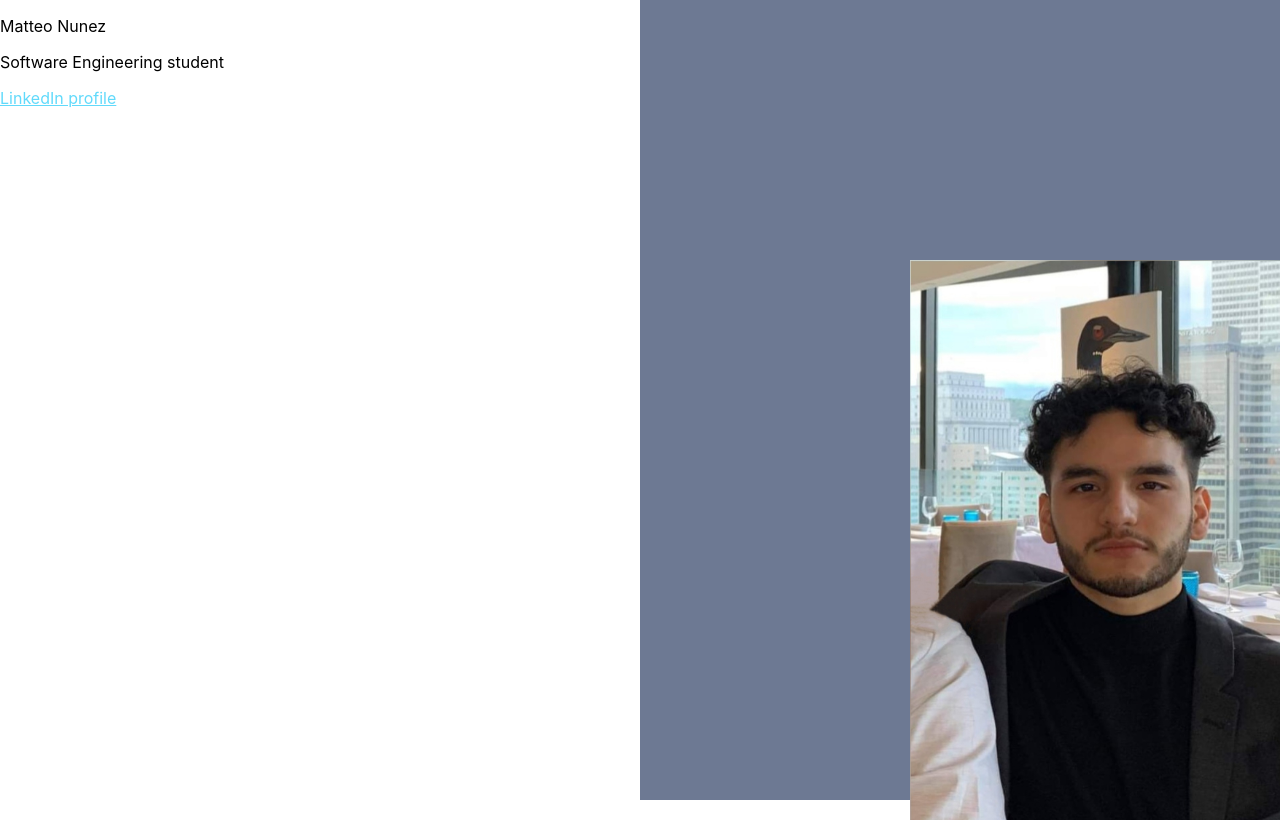
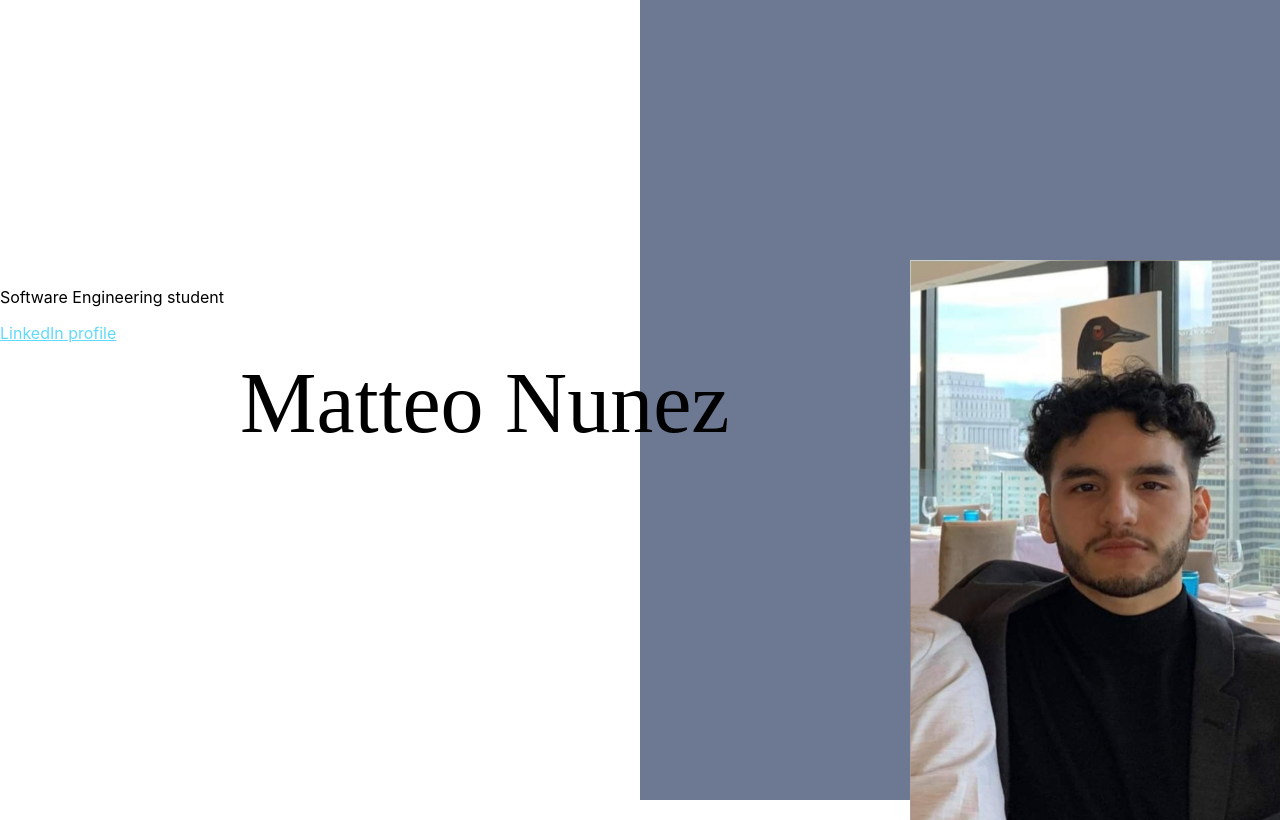
Before and after one commit to MatteoNunez22/portfolio-website, a React (Create React App) app: page / in a window 1280 px wide. Shown: the top 820 px of the page. Built offline with nearby package versions, Linux system fonts and the light colour scheme.

Commit message:
Reposition elements

```diff
--- a/src/App.css
+++ b/src/App.css
@@ -32,11 +32,25 @@
     display: flex;
 }
 
-.Left {
+.Home-left {
     width: 50%;
 }
 
-.Right {
+.Name {
+    position: relative;
+    top: 260px;
+    left: 240px;
+
+    font-family: Playfair Display;
+    font-style: normal;
+    font-weight: normal;
+    font-size: 86px;
+    line-height: 115px;
+
+    color: #000000;
+}
+
+.Home-right {
     background-color: #6D7993;
     width: 50%;
 }
--- a/src/Components/HomePage.jsx
+++ b/src/Components/HomePage.jsx
@@ -8,8 +8,8 @@ class HomePage extends Component {
             <div className="Home">
                 <header className="App-header">
                 </header>
-                <div className="Left">
-                    <p>
+                <div className="Home-left">
+                    <p className="Name">
                         Matteo Nunez
                     </p>
                     <p>
@@ -24,7 +24,7 @@ class HomePage extends Component {
                         LinkedIn profile
                     </a>
                 </div>
-                <div className="Right">
+                <div className="Home-right">
                     <img src={pfp} className="Portrait" alt="Portrait pic" />
                 </div>
             </div>
```
